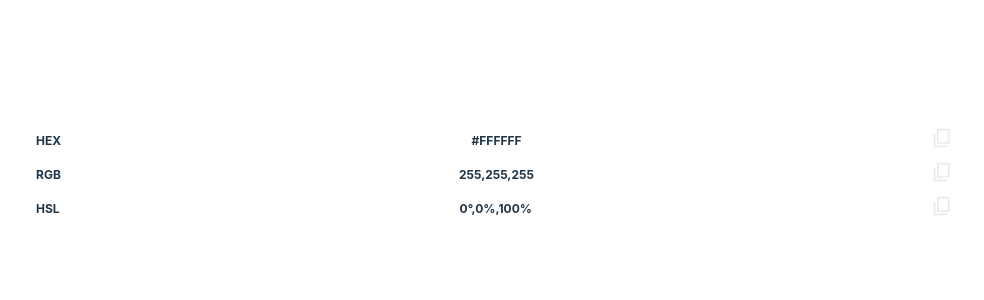
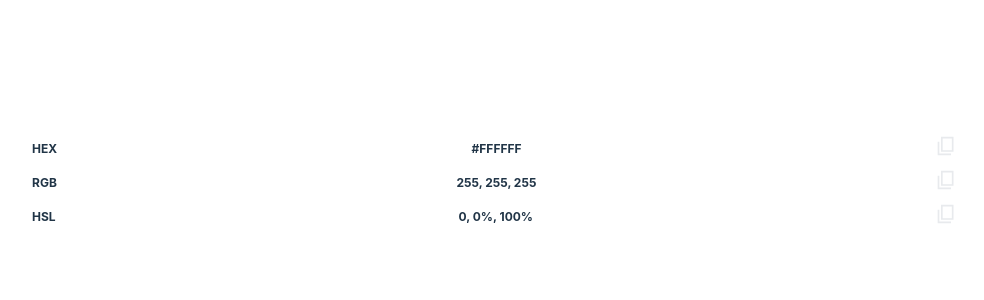
Before and after one commit to owen-sellner/colour-picker, a React (Vite) app: page / in a window 1280 px wide. Shown: the top 300 px of the page, without its empty margins (146-1130 px from the left). Built offline with nearby package versions, Linux system fonts and the light colour scheme.

Commit message:
Add colour format converter

```diff
--- a/package.json
+++ b/package.json
@@ -10,6 +10,7 @@
     "preview": "vite preview"
   },
   "dependencies": {
+    "@ctrl/tinycolor": "^4.1.0",
     "html2canvas": "^1.4.1",
     "react": "^18.3.1",
     "react-dom": "^18.3.1",
--- a/src/App.css
+++ b/src/App.css
@@ -11,6 +11,7 @@
   width: 70vw;
   height: 5vw;
   border-radius: 8px;
+  border: 4px solid white;
 }
 
 p {
--- a/src/App.tsx
+++ b/src/App.tsx
@@ -1,84 +1,26 @@
-import './App.css';
-import React, { useEffect, useState } from 'react';
-import copyIcon from '../public/copy.svg';
+import "./App.css";
+import React, { useEffect, useState } from "react";
+import copyIcon from "../public/copy.svg";
+import { TinyColor } from "@ctrl/tinycolor";
 
 interface CopyIconButtonProps {
-  code: string;
+  text: string;
 }
 
-const CopyIconButton: React.FC<CopyIconButtonProps> = ({ code }) => {
+const CopyIconButton: React.FC<CopyIconButtonProps> = ({ text }) => {
   return (
-    <button onClick={() => navigator.clipboard.writeText(code)}>
+    <button onClick={() => navigator.clipboard.writeText(text)}>
       <img src={copyIcon} alt="Copy" />
     </button>
   );
 };
 
-const hexToRGB = (hex: string): string => {
-  const hexRegex = /^#?([a-fA-F0-9]{6}|[a-fA-F0-9]{3})$/;
-  if (!hexRegex.test(hex)) {
-    return "";
-  }
-  hex = hex.replace(/^#/, '');
-
-  if (hex.length === 3) {
-    hex = hex.split('').map(x => x + x).join('');
-  }
-
-  const r = parseInt(hex.substring(0, 2), 16);
-  const g = parseInt(hex.substring(2, 4), 16);
-  const b = parseInt(hex.substring(4, 6), 16);
-
-  return `${r},${g},${b}`;
-};
-
-function hexToHSL(hex: string): string {
-  const rgb = hexToRGB(hex);
-
-  const [r, g, b] = rgb.split(',').map(Number);
-
-  const rNorm = r / 255;
-  const gNorm = g / 255;
-  const bNorm = b / 255;
-
-  const max = Math.max(rNorm, gNorm, bNorm);
-  const min = Math.min(rNorm, gNorm, bNorm);
-  const delta = max - min;
-
-  let h = 0;
-  let s = 0;
-  const l = (max + min) / 2;
-
-  if (delta !== 0) {
-    if (max === rNorm) {
-      h = ((gNorm - bNorm) / delta) % 6;
-    } else if (max === gNorm) {
-      h = (bNorm - rNorm) / delta + 2;
-    } else if (max === bNorm) {
-      h = (rNorm - gNorm) / delta + 4;
-    }
-    h = Math.round(h * 60);
-    if (h < 0) h += 360;
-  }
-
-  if (delta !== 0) {
-    s = delta / (1 - Math.abs(2 * l - 1));
-  }
-
-  s = Math.round(s * 100);
-  const lPercent = Math.round(l * 100);
-
-  return `${h}°,${s}%,${lPercent}%`;
-};
-
-
 function App() {
-
-  const [colour, setColour] = useState<string>('');
+  const [colour, setColour] = useState<string>("");
 
   const getColour = (): Promise<string> => {
     return new Promise((resolve, reject) => {
-      chrome.storage.local.get(['colour'], (result) => {
+      chrome.storage.local.get(["colour"], (result) => {
         if (chrome.runtime.lastError) {
           reject(chrome.runtime.lastError);
         } else {
@@ -112,24 +54,34 @@ function App() {
 
   return (
     <>
-      <div className='colour-display' style={{ background: colour }}> </div>
-      <div className='flex-row'>
+      <div
+        className="colour-display"
+        style={{
+          background: colour,
+          borderColor: new TinyColor(colour).isDark() ? "#FFFFFF" : "transparent",
+        }}
+      />
+      <div className="flex-row">
         <p>HEX</p>
         <p>{colour.toUpperCase()}</p>
-        <CopyIconButton code={colour.toUpperCase()} />
+        <CopyIconButton text={colour.toUpperCase()} />
       </div>
-      <div className='flex-row'>
+      <div className="flex-row">
         <p>RGB</p>
-        <p>{hexToRGB(colour)}</p>
-        <CopyIconButton code={hexToRGB(colour)} />
+        <p>{new TinyColor(colour).toRgbString().replace(/^rgb\(|\)$/g, "")}</p>
+        <CopyIconButton
+          text={new TinyColor(colour).toRgbString().replace(/^rgb\(|\)$/g, "")}
+        />
       </div>
-      <div className='flex-row'>
+      <div className="flex-row">
         <p>HSL</p>
-        <p>{hexToHSL(colour)}</p>
-        <CopyIconButton code={hexToHSL(colour)} />
+        <p>{new TinyColor(colour).toHslString().replace(/^hsl\(|\)$/g, "")}</p>
+        <CopyIconButton
+          text={new TinyColor(colour).toHslString().replace(/^hsl\(|\)$/g, "")}
+        />
       </div>
     </>
-  )
+  );
 }
 
-export default App
+export default App;
```
Also changed, not shown: 1 other file (tests, documents, lock files or other folders).
